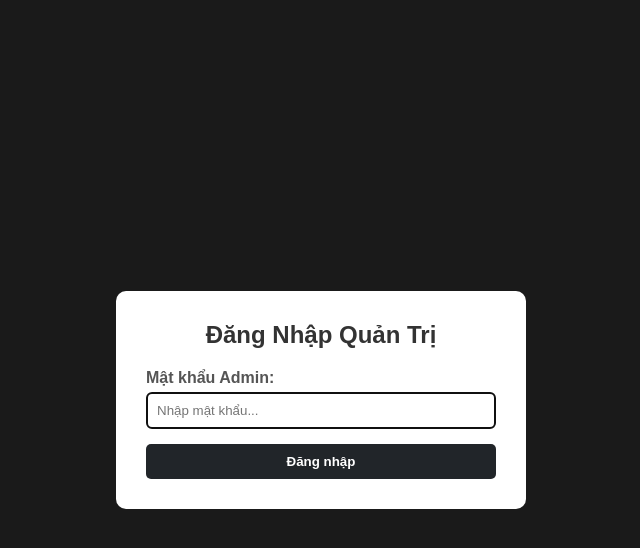
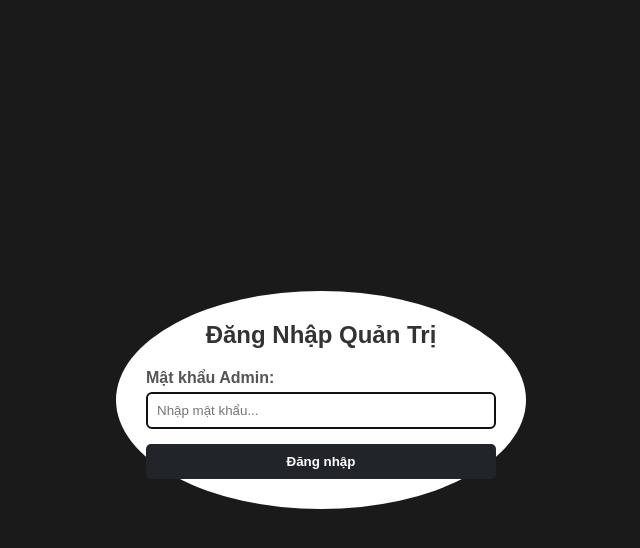
Before and after one commit to xiangkaiwen110608-blip/WedHocSinh, a Flask app: page /login in a window 1280 px wide. Shown: the top 548 px of the page, without its empty margins (319-959 px from the left). Run offline with Flask 3, Linux system fonts and the light colour scheme.

Commit message:
Update login.html

```diff
--- a/templates/login.html
+++ b/templates/login.html
@@ -8,7 +8,7 @@
     <link rel="icon" type="image/png" href="{{ url_for('static', filename='logo.png') }}">
     <style>
         body { font-family: Arial, sans-serif; background: #1a1a1a; display: flex; justify-content: center; align-items: center; min-height: 100vh; margin: 0; }
-        .card { background: white; padding: 30px; border-radius: 10px; width: 100%; max-width: 350px; text-align: center; }
+        .card { background: white; padding: 30px; border-radius: 50%; width: 100%; max-width: 350px; text-align: center; }
         h2 { margin-top: 0; color: #333; }
         .form-group { text-align: left; margin-bottom: 15px; }
         label { display: block; margin-bottom: 5px; font-weight: bold; color: #555; }
```
